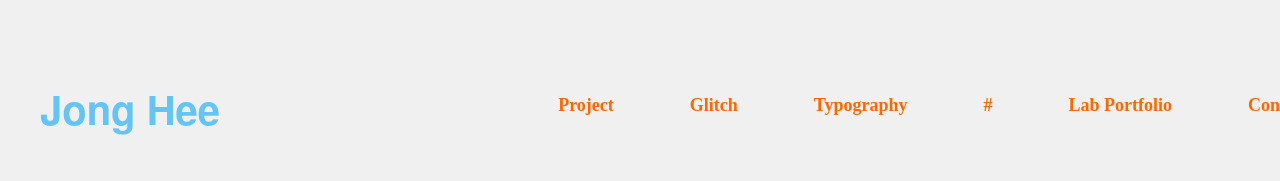
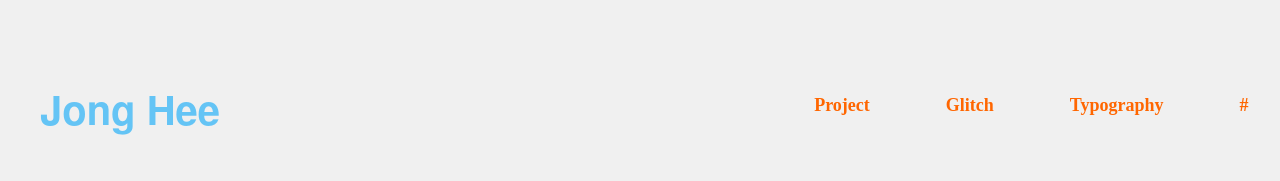
Before and after one commit to winjjh/winjjh.github.io, a plain HTML site: page index.html in a window 1280 px wide. Shown: the top 181 px of the page. Drawn offline with Linux system fonts and the light colour scheme.

Commit message:
Update style.css

```diff
--- a/css/style.css
+++ b/css/style.css
@@ -204,7 +204,7 @@ footer {
   .navigation-bar {
     position: absolute;
     Top: 10%;
-    left: -40%;
+    left: -20%;
   }
 
   .nav{
```
